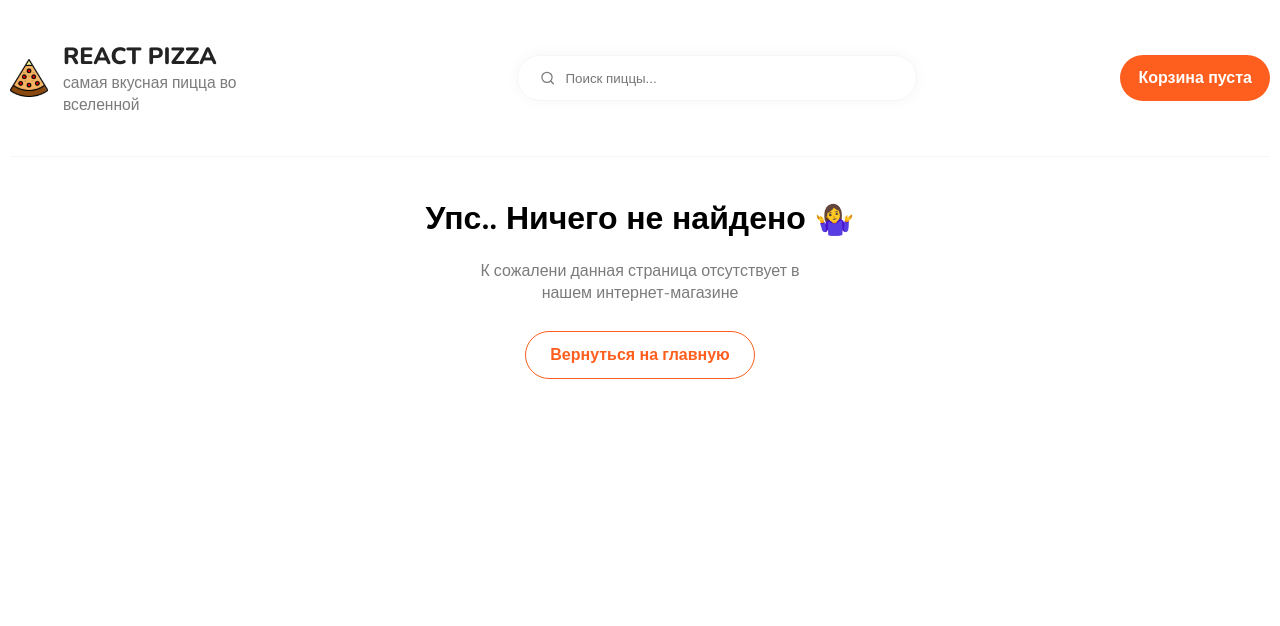
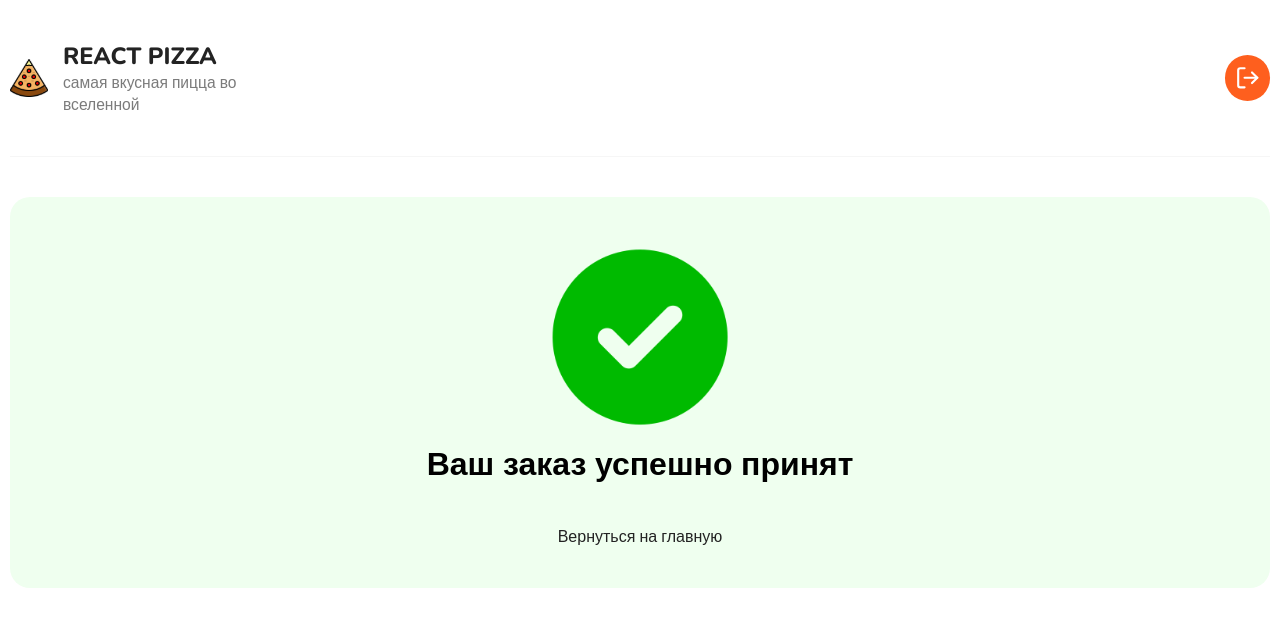
Before and after one commit to tatasenochek/dodo-app, a React (Vite) app: page /success in a window 1280 px wide. Shown: the top 626 px of the page. Built offline with nearby package versions, Linux system fonts and the light colour scheme.

Commit message:
добавлена странца успешной оплаты

```diff
--- a/src/App.tsx
+++ b/src/App.tsx
@@ -5,8 +5,9 @@ import { NotFound } from "./pages/NotFound";
 import { LayoutHome } from "./layout/LayoutHome";
 import { lazy, Suspense } from "react";
 
-const Cart = lazy(() => import("./pages/Cart.tsx"));
+const Cart = lazy(() => import("./pages/Cart"));
 const Product = lazy(() => import("./pages/Product"));
+const Success = lazy(() => import("./pages/Success"));
 
 const router = createBrowserRouter([
 	{
@@ -34,6 +35,14 @@ const router = createBrowserRouter([
 				),
 			},
 			{
+				path: "/success",
+				element: (
+					<Suspense fallback={<>Идет отправка заказа...</>}>
+						<Success />
+					</Suspense>
+				),
+			},
+			{
 				path: "/*",
 				element: <NotFound />,
 			},
--- a/src/components/Header/Header.tsx
+++ b/src/components/Header/Header.tsx
@@ -1,14 +1,21 @@
-import { ShoppingCart } from "lucide-react";
+import { LogIn, LogOut, ShoppingCart } from "lucide-react";
 import { Button } from "../Button/Button";
 import { Link, useLocation, useParams } from "react-router-dom";
 import { Search } from "../Search/Search";
-import { useSelector } from "react-redux";
+import { useDispatch, useSelector } from "react-redux";
 import { RootState } from "../../store/store";
+import { setAuth } from "../../store/slice/authSlice";
 
 export function Header() {
 	const { totalPrice, count } = useSelector((state: RootState) => state.cart);
+	const isAuth = useSelector((state: RootState) => state.auth.isAuth);
 	const location = useLocation();
 	const params = useParams();
+	const dispatch = useDispatch();
+
+	function handlerAuth() {
+		dispatch(setAuth());
+	}
 
 	return (
 		<header className="header">
@@ -22,12 +29,13 @@ export function Header() {
 				</div>
 			</Link>
 			{location.pathname === `/product/${params.id}` ||
-			location.pathname === "/cart" ? (
+			location.pathname === "/cart" ||
+			location.pathname === "/success" ? (
 				""
 			) : (
 				<Search />
 			)}
-			{location.pathname === "/cart" ? (
+			{location.pathname === "/cart" || location.pathname === "/success" ? (
 				""
 			) : (
 				<Link to={"/cart"}>
@@ -46,6 +54,9 @@ export function Header() {
 					</Button>
 				</Link>
 			)}
+			<Button onClick={handlerAuth} className="auth-button">
+				{isAuth ? <LogIn size={25.5} /> : <LogOut size={25.5} />}
+			</Button>
 		</header>
 	);
 }
--- a/src/pages/Cart.tsx
+++ b/src/pages/Cart.tsx
@@ -12,14 +12,21 @@ export default function Cart() {
 	const { products, totalPrice, count } = useSelector(
 		(state: RootState) => state.cart
 	);
+	const isAuth = useSelector((state: RootState) => state.auth.isAuth);
 	const dispatch = useDispatch();
 
 	function handlerClearProductsCart() {
-		const response = confirm("Вы действительно хотите удалить все пиццы из корзины?")
+		const response = confirm(
+			"Вы действительно хотите удалить все пиццы из корзины?"
+		);
 		if (response) {
-			dispatch(clearProducts())
+			dispatch(clearProducts());
 		}
-		return
+		return;
+	}
+
+	function handlerOrder() {
+		dispatch(clearProducts());
 	}
 
 	return (
@@ -59,9 +66,13 @@ export default function Cart() {
 							<ChevronLeft />
 							Вернуться назад
 						</Link>
-						<Button className="cart__action--button-pay">
-							Оплатить сейчас
-						</Button>
+						{isAuth ? (
+							""
+						) : (
+							<Link to="/success" >
+								<Button onClick={handlerOrder} className="cart__action--button-pay">Оплатить сейчас</Button>
+							</Link>
+						)}
 					</div>
 				</>
 			)}
--- /dev/null
+++ b/src/pages/Success.tsx
@@ -0,0 +1,13 @@
+import { Link } from "react-router-dom";
+
+export default function Success() {
+  return (
+		<div className="success">
+			<img className="success__image" src="/check.png" alt="успех" />
+			<h1 className="success__title">Ваш заказ успешно принят</h1>
+			<Link to="/" className="success__link">
+				Вернуться на главную
+			</Link>
+		</div>
+	);
+}
--- a/src/scss/app.scss
+++ b/src/scss/app.scss
@@ -11,6 +11,7 @@
 @use "components/product";
 @use "components/search";
 @use "components/pagination";
+@use "components/success";
 
 * {
 	box-sizing: border-box;
--- a/src/scss/components/_button.scss
+++ b/src/scss/components/_button.scss
@@ -14,6 +14,9 @@
 	border: none;
 	color: $color-light;
 	display: flex;
+	// margin-left: 110%;
+	width: 100%;
+
 
 	&__price {
 		margin-right: 13px;
@@ -114,3 +117,13 @@
 		color: $color-darck-light;
 	}
 }
+
+.auth-button {
+	display: flex;
+	align-items: center;
+	justify-content: center;
+	color: $color-light;
+	background-color: $color-accent;
+	border: none;
+	padding: 10px 10px;
+}
--- a/src/scss/components/_header.scss
+++ b/src/scss/components/_header.scss
@@ -38,4 +38,8 @@
 	.search {
 		order: 3;
 	}
+
+	.auth-button {
+		order: 4;
+	}
 }
--- a/src/scss/components/_search.scss
+++ b/src/scss/components/_search.scss
@@ -1,7 +1,6 @@
 @use "../variables" as *;
 
 .search {
-  width: 400px;
   height: 45.5px;
   display: flex;
   align-items: center;
--- /dev/null
+++ b/src/scss/components/_success.scss
@@ -0,0 +1,28 @@
+@use "../variables" as *;
+
+.success {
+  text-align: center;
+  margin-top: 40px;
+  background-color: rgb(239, 255, 239);
+  padding: 40px;
+  border-radius: 20px;
+
+	&__image {
+    width: 200px;
+	}
+
+	&__title {
+    margin-bottom: 40px;
+	}
+
+	&__link {
+    color: $color-darck;
+    padding: 3px;
+    transition: border-bottom 0.3s;
+	}
+
+  &__link:hover {
+    border-bottom: 1px solid $color-darck;
+	}
+
+}
--- /dev/null
+++ b/src/store/slice/authSlice.ts
@@ -0,0 +1,25 @@
+import { createSlice } from "@reduxjs/toolkit";
+import { loadState } from "../storage";
+
+export const AUTH = "authData";
+
+interface IAuthState {
+	isAuth: boolean;
+}
+
+const initialState: IAuthState = loadState<IAuthState>(AUTH) ?? {
+	isAuth: false,
+};
+
+export const authSlice = createSlice({
+	name: "auth",
+	initialState,
+	reducers: {
+		setAuth: (state) => {
+			state.isAuth = !state.isAuth;
+		},
+	},
+});
+
+export const { setAuth } = authSlice.actions;
+export default authSlice.reducer;
--- a/src/store/store.ts
+++ b/src/store/store.ts
@@ -2,6 +2,7 @@ import { configureStore } from "@reduxjs/toolkit";
 import filterReducer, { FILTER } from "./slice/filterSlice"
 import cartReducer, { CART } from "./slice/cartSlice"
 import productsReducer from "./slice/productsSlice";
+import authReducer, { AUTH } from "./slice/authSlice"
 import { useDispatch } from "react-redux";
 import { saveState } from "./storage";
 
@@ -10,12 +11,14 @@ export const store = configureStore({
 		filter: filterReducer,
 		cart: cartReducer,
 		products: productsReducer,
+		auth: authReducer,
 	},
 });
 
 store.subscribe(() => {
 	saveState(store.getState().filter, FILTER);
 	saveState(store.getState().cart, CART);
+	saveState(store.getState().auth, AUTH);
 });
 
 export type RootState = ReturnType<typeof store.getState>;
```
Also changed, not shown: public/check.png (added).
